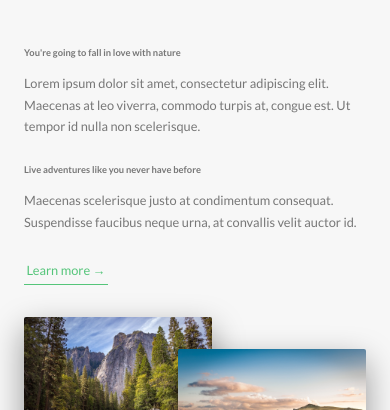
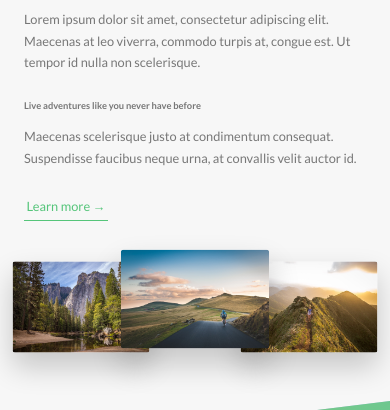
Before and after one commit to arsenic03/Website-Project-using-Advanced-CSS-and-Sass, a website: page index.html in a window 390 px wide. Shown: the part 920-1330 px from the top of the page. Drawn offline with Linux system fonts and the light colour scheme.

Commit message:
Added more media queries to adjust layout and some sections on smaller devices

```diff
--- a/sass/base/_utilities.scss
+++ b/sass/base/_utilities.scss
@@ -9,10 +9,18 @@
 
 .u-margin-bottom-medium {
     margin-bottom: 4rem !important;
+
+    @include respond(tab-port) {
+        margin-bottom: 3rem !important;
+    }
 }
 
 .u-margin-bottom-big {
     margin-bottom: 8rem !important;
+
+    @include respond(tab-port) {
+        margin-bottom: 5rem !important;
+    }
 }
 
 .u-margin-top-big {
--- a/sass/components/_composition.scss
+++ b/sass/components/_composition.scss
@@ -11,19 +11,43 @@
         transition: all .2s;
         outline-offset: 2rem;
 
+        @include respond(tab-port) {
+            float: left;
+            position: relative;
+            width: 33.333333%;
+            box-shadow: 0 1.5rem 3rem rgba($color-black, 0.2);
+        }
+
         &--p1 {
             left: 0;
             top: -2rem;
+
+            @include respond(tab-port) {
+                top: 0;
+                transform: scale(1.2);
+            }
         }
 
         &--p2 {
             right: 0;
             top: 2rem;
+
+            @include respond(tab-port) {
+                top: -1rem;
+                transform: scale(1.3);
+                z-index: 99;
+            }
         }
 
         &--p3 {
             left: 20%;
             top: 10rem;
+
+            @include respond(tab-port) {
+                top: 0;
+                left: 0;
+                transform: scale(1.2);
+            }
         }
 
         &:hover {
--- a/sass/components/_feature-box.scss
+++ b/sass/components/_feature-box.scss
@@ -7,12 +7,20 @@
     box-shadow: 0 1.5rem 4rem rgba($color-black, .15);
     transition: transform .3s;
 
+    @include respond(tab-port) {
+        padding: 2rem;
+    }
+
     &__icon {
         font-size: 6rem;
         margin-bottom: .5rem;
         background-image: linear-gradient(to right, $color-primary-light, $color-primary-dark);
         -webkit-background-clip: text;
         color: transparent;
+
+        @include respond(tab-port) {
+            margin-bottom: 0;
+        }
     }
 
     &:hover {
--- a/sass/layouts/_footer.scss
+++ b/sass/layouts/_footer.scss
@@ -11,6 +11,10 @@
     &__logo-box {
         text-align: center;
         margin-bottom: 8rem;
+
+        @include respond(tab-port) {
+            margin-bottom: 6rem;
+        }
     }
 
     &__logo {
--- a/sass/pages/_home.scss
+++ b/sass/pages/_home.scss
@@ -2,6 +2,10 @@
     background-color: $color-grey-light-1;
     padding: 25rem 0;
     margin-top: -20vh;
+
+    @include respond(tab-port) {
+        padding: 20rem 0;
+    }
 }
 
 .section-features {
@@ -17,22 +21,38 @@
     & > * {
         transform: skewY(7deg);
     }
+
+    @include respond(tab-port) {
+        padding: 10rem 0;
+    }
 }
 
 .section-tours {
     background-color: $color-grey-light-1;
     padding: 25rem 0 15rem 0;
     margin-top: -10rem;
+
+    @include respond(tab-port) {
+        padding: 20rem 0 10rem 0;
+    }
 }
 
 .section-stories {
     position: relative;
     padding: 15rem 0;
+
+    @include respond(tab-port) {
+        padding: 10rem 0;
+    }
 }
 
 .section-book {
     padding: 15rem 0;
     background-image: linear-gradient(to right bottom, $color-primary-light, $color-primary-dark);
+
+    @include respond(tab-port) {
+        padding: 10rem 0;
+    }
 }
 
 .book {
```
Also changed, not shown: css/style.css.
